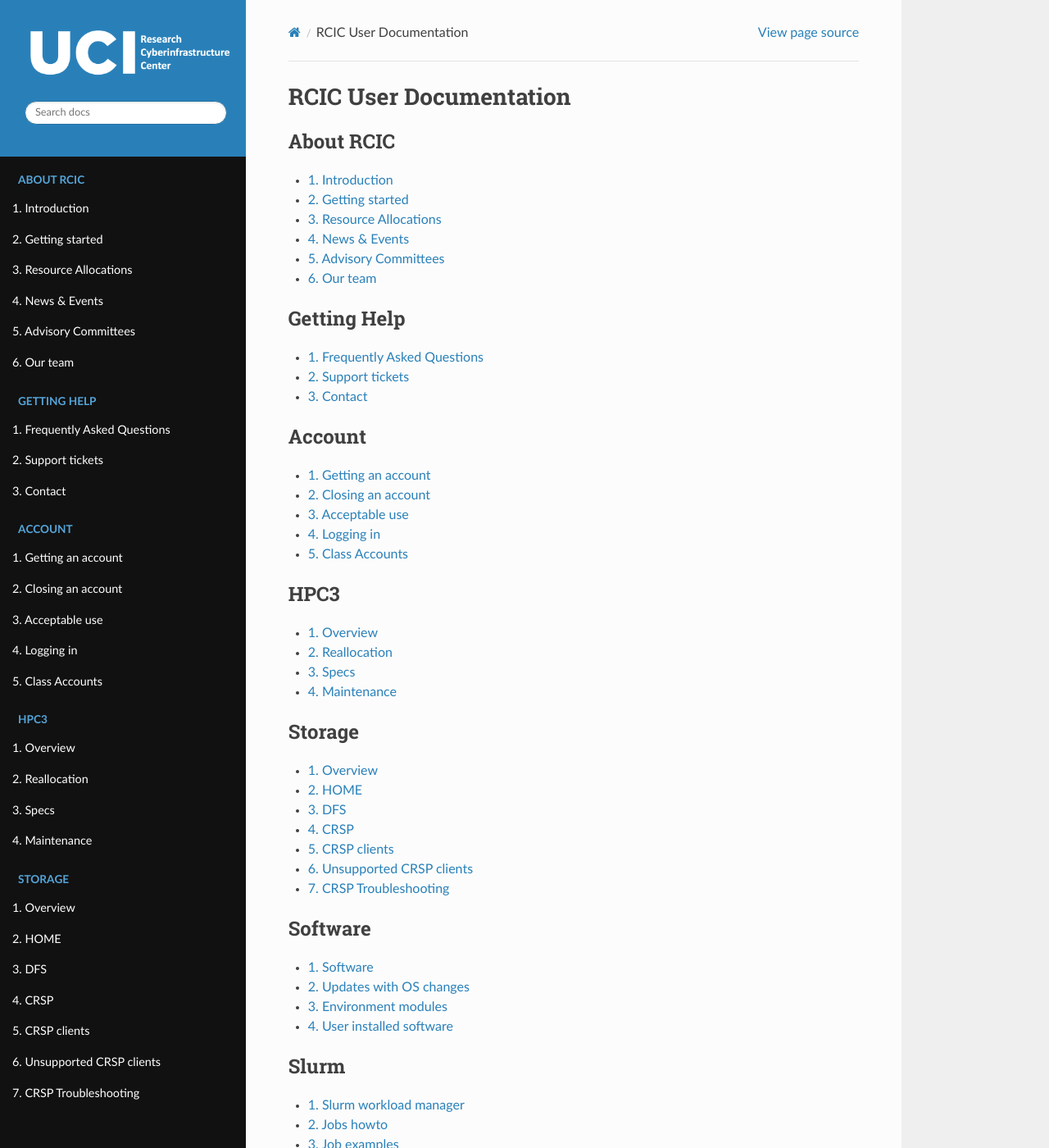
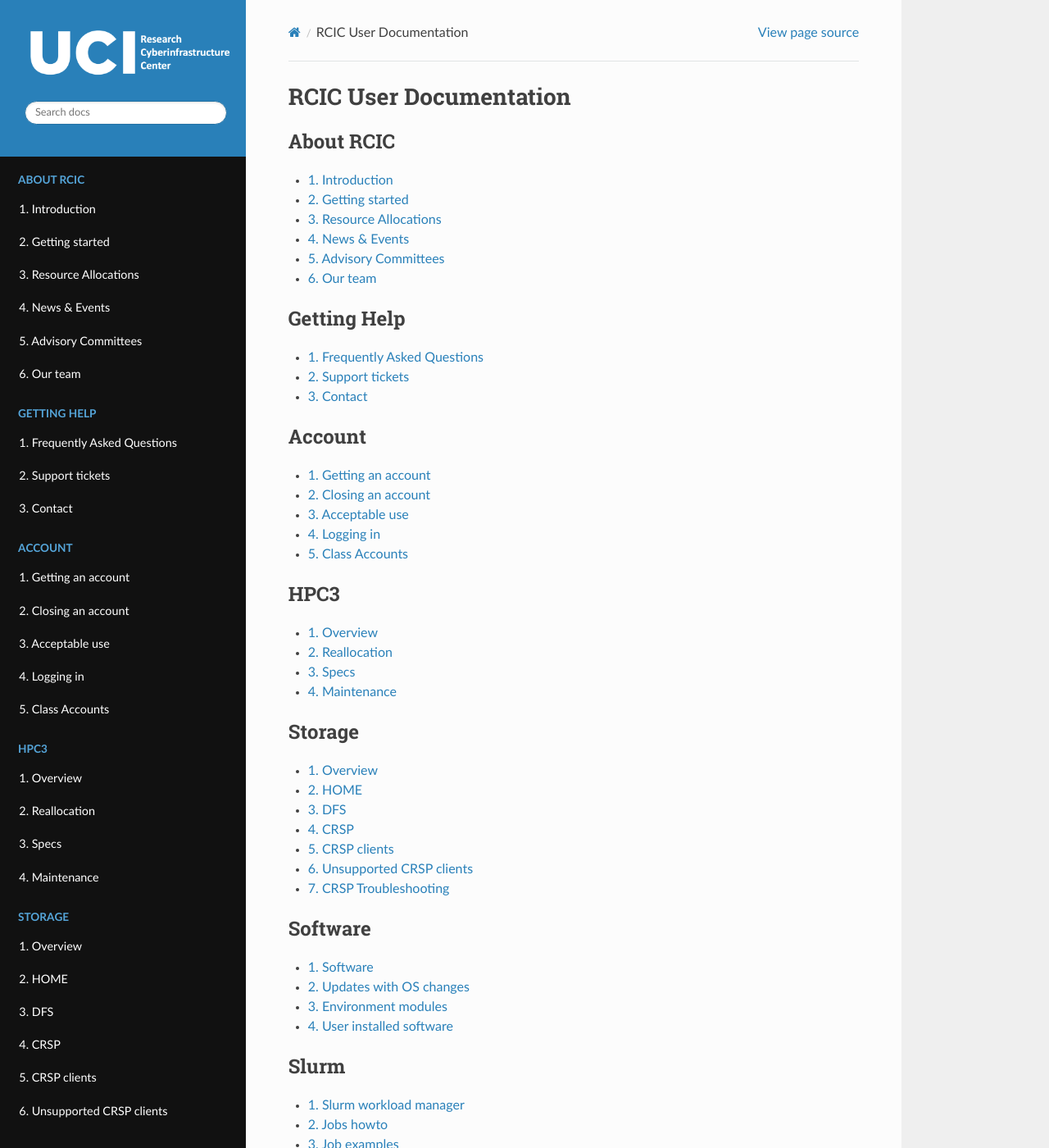
Before and after one commit to RCIC-UCI-Public/website-rcic, a Sphinx documentation site: the page built from docs/source/index.rst, in a window 1280 px wide and 1400 px high. Shown: the whole window at 82% size. Built offline with Sphinx 7.4.7 and the Read the Docs theme 3.1.0, drawn with Linux system fonts in a browser that asks for light colours.

Commit message:
increase the space and size for navigation links in the main navbar menu. This is accessibility: touch targets ar at leat 24px in size

```diff
--- a/docs/source/_static/css/rcic.css
+++ b/docs/source/_static/css/rcic.css
@@ -30,21 +30,29 @@
 /* Change the color of links in the sidebar,  example: white */
 .wy-menu-vertical a { color: #FFFFFF; }
 
-/* navigation links meet the 24px minimum height requirement for WCAG * 2.2 AA */
-.wy-menu-vertical li a {
+/* 1. Force navigation links to be large, block-level touch targets */
+.wy-menu-vertical a.reference.internal {
     display: block !important;
-    padding: 8px 15px !important; /* Increases vertical tap area */
-    line-height: 1.5 !important;
-    min-height: 24px !important; /* Forces the 24px minimum */
+    min-height: 24px !important; /* The mandatory minimum */
+    padding-top: 10px !important;   /* Adds clear vertical hit area */
+    padding-bottom: 10px !important;
+    line-height: 1.4 !important;    /* Ensures text doesn't feel cramped */
+    box-sizing: border-box !important;
 }
 
-/* the "plus/minus" expander icons are also large enough */
-.wy-menu-vertical li span.toctree-expand {
-    display: inline-block !important;
-    min-width: 24px !important;
-    min-height: 24px !important;
-    line-height: 24px !important;
-    text-align: center !important;
+/* 2. Remove default margins that might shrink the clickable area */
+.wy-menu-vertical li {
+    margin: 0 !important;
+}
+
+/* 3. Increase the hit area for the expansion icons (the plus/minus) */
+.wy-menu-vertical span.toctree-expand {
+    min-width: 30px !important;
+    min-height: 30px !important;
+    display: flex !important;
+    align-items: center !important;
+    justify-content: center !important;
+    margin-left: -30px !important; /* Keeps it aligned with the text */
 }
 
 /* === copyright footer */
```
